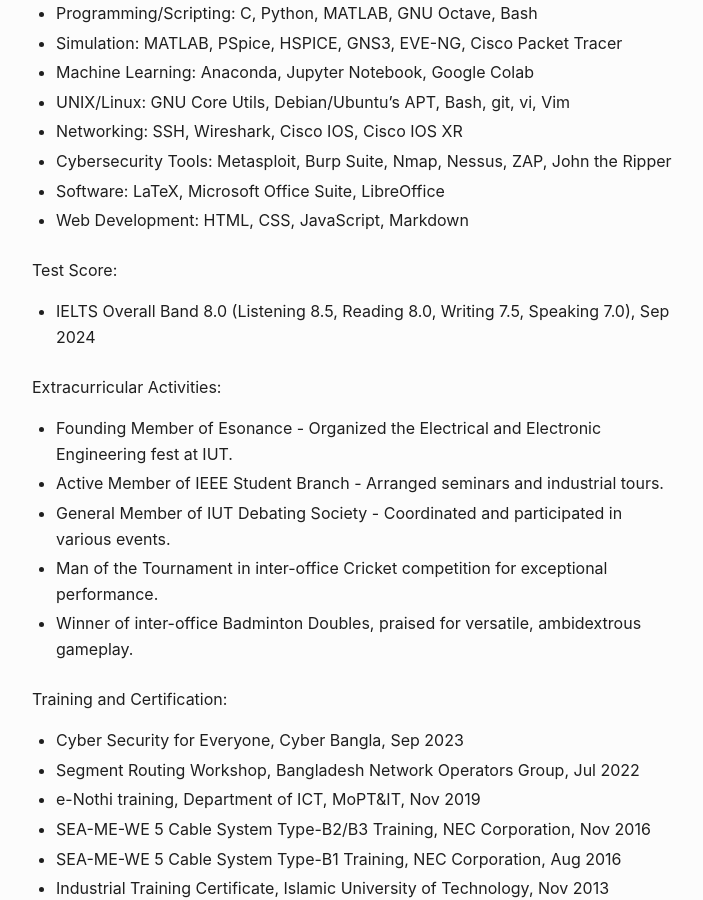
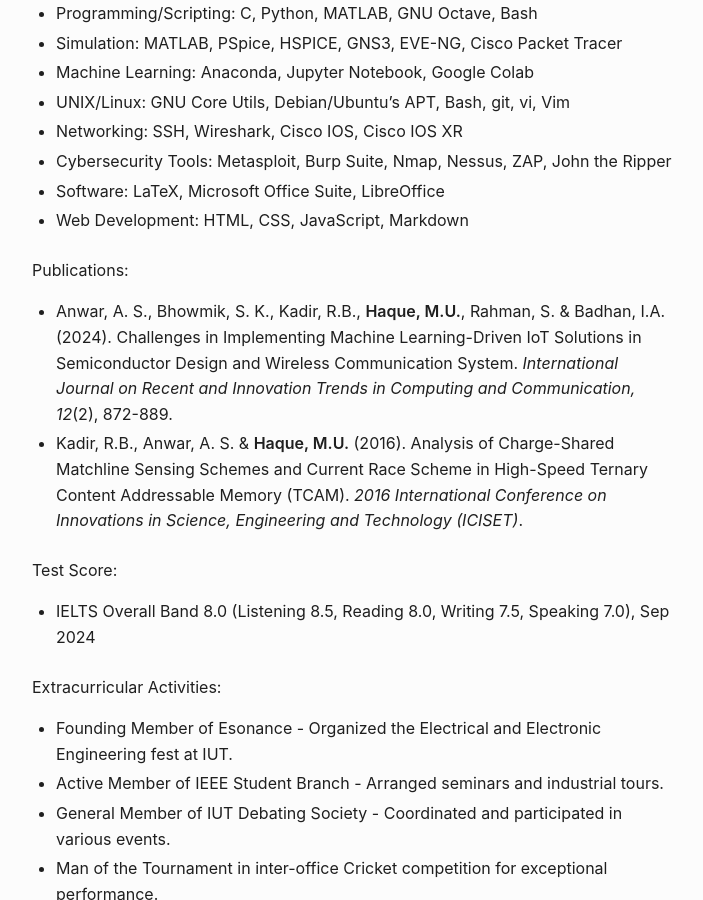
Before and after one commit to muntasimulhaque/muntasimulhaque.github.io, a Jekyll site: the page built from index.md, in a window 1280 px wide and 900 px high, scrolled down 1869 px. Shown: the whole window, without its empty margins (288-991 px from the left). Built offline with Jekyll 4.4.1, drawn with Linux system fonts in a browser that asks for light colours.

Commit message:
Update index.md

```diff
--- a/index.md
+++ b/index.md
@@ -60,6 +60,10 @@
 * Software: LaTeX, Microsoft Office Suite, LibreOffice
 * Web Development: HTML, CSS, JavaScript, Markdown
 
+Publications:
+* Anwar, A. S., Bhowmik, S. K., Kadir, R.B., **Haque, M.U.**, Rahman, S. & Badhan, I.A. (2024). Challenges in Implementing Machine Learning-Driven IoT Solutions in Semiconductor Design and Wireless Communication System. *International Journal on Recent and Innovation Trends in Computing and Communication, 12*(2), 872-889.
+* Kadir, R.B., Anwar, A. S. & **Haque, M.U.** (2016). Analysis of Charge-Shared Matchline Sensing Schemes and Current Race Scheme in High-Speed Ternary Content Addressable Memory (TCAM). *2016 International Conference on Innovations in Science, Engineering and Technology (ICISET)*.
+
 Test Score:
 * IELTS Overall Band 8.0 (Listening 8.5, Reading 8.0, Writing 7.5, Speaking 7.0), Sep 2024
 
```
